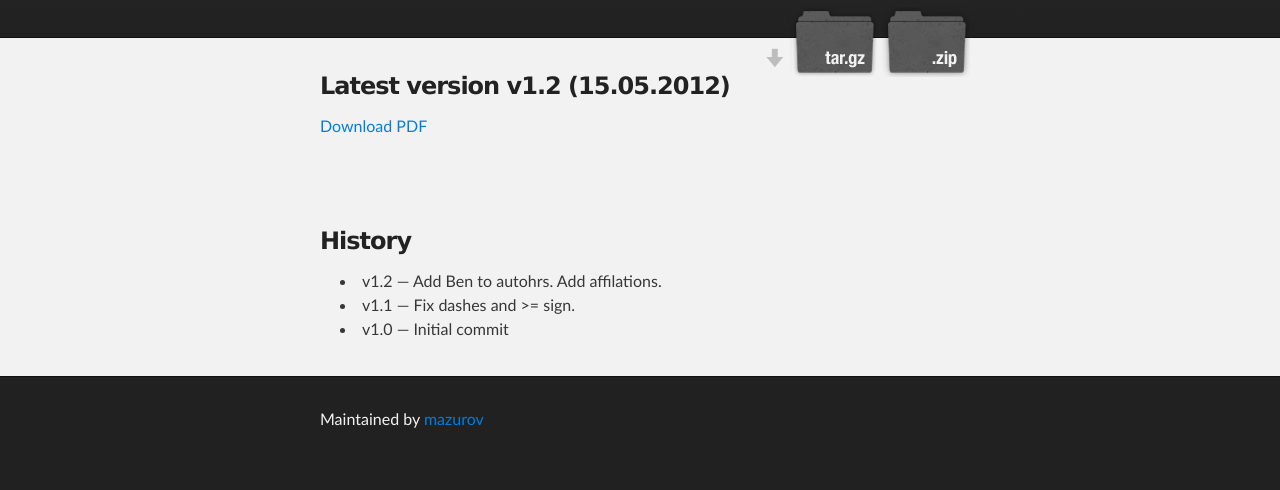
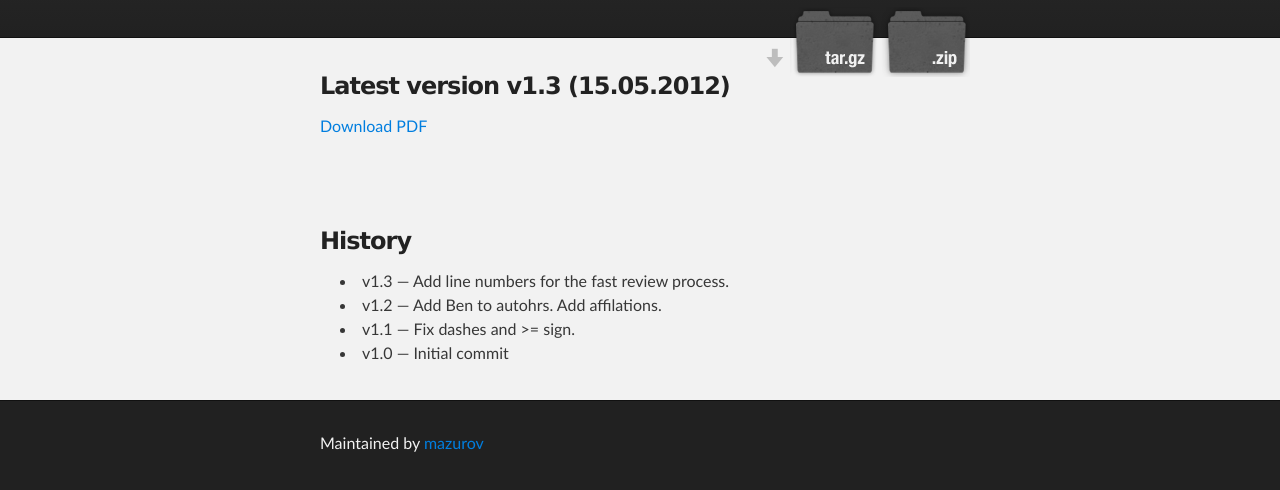
Before and after one commit to mazurov/chep2012, a plain HTML site: page index.html in a window 1280 px wide. Shown: the part 298-788 px from the top of the page. Drawn offline with Linux system fonts and the light colour scheme.

Commit message:
New version 1.3.

```diff
--- a/index.html
+++ b/index.html
@@ -26,12 +26,13 @@
     <!-- MAIN CONTENT -->
     <div id="main_content_wrap" class="outer">
       <section id="main_download" class="inner">
-       <h3>Latest version v1.2  (15.05.2012)</h3>
+       <h3>Latest version v1.3  (15.05.2012)</h3>
        <p><a href="https://github.com/downloads/mazurov/chep2012/mazurov-chep2012.pdf">Download PDF</a></p>
       </section>
       <section id="main_content" class="inner">
         <h3>History</h3>
         <ul>
+           <li><b>v1.3</b> &mdash; Add line numbers for the fast review process.</li>
            <li><b>v1.2</b> &mdash; Add Ben to autohrs. Add affilations.</li>
            <li><b>v1.1</b> &mdash; Fix dashes and &gt;= sign.</li>
            <li><b>v1.0</b> &mdash; Initial commit</li>
```
